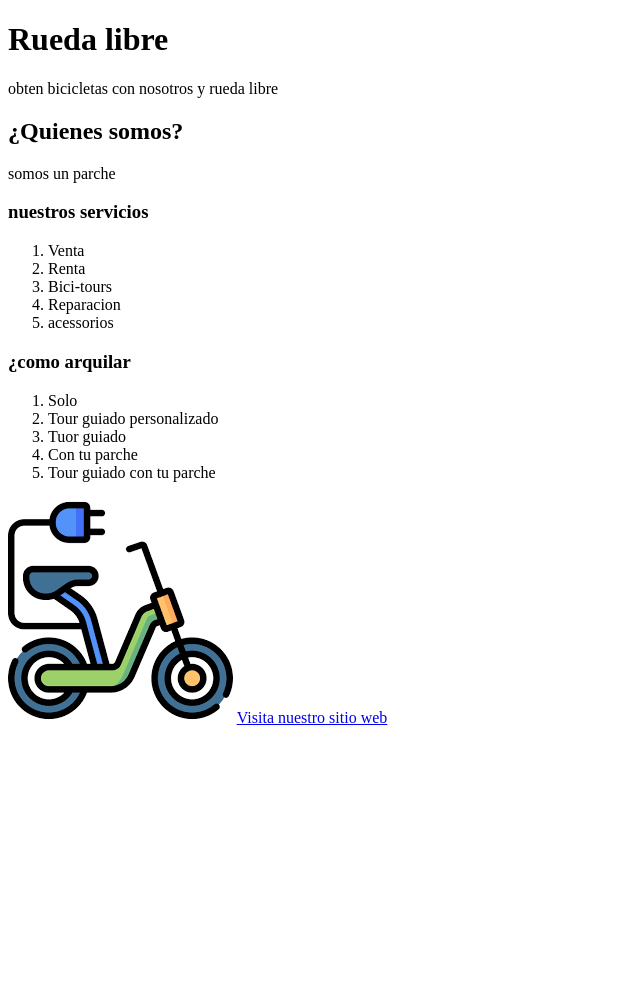
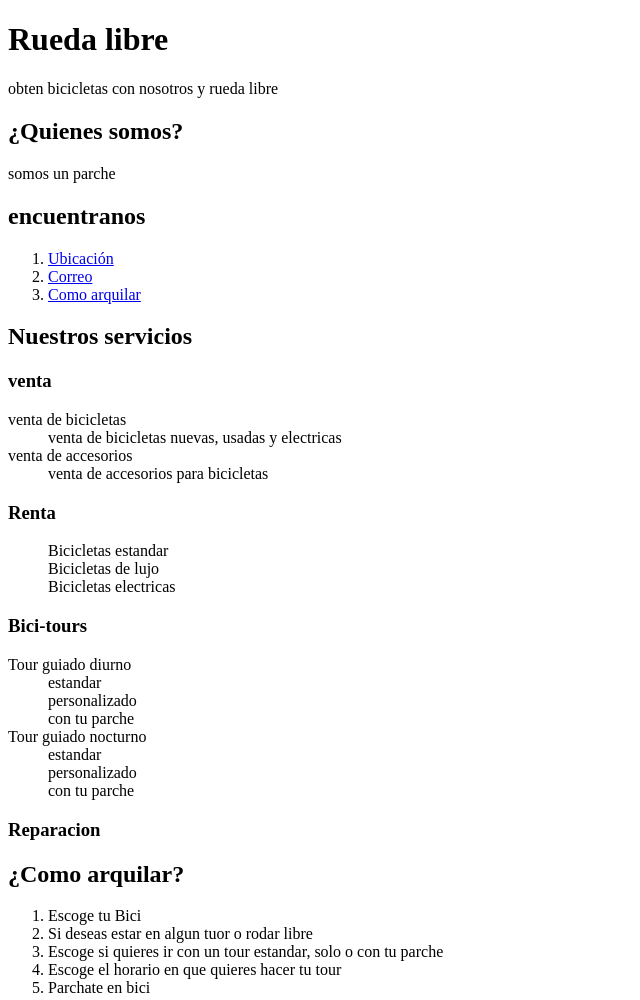
Before and after one commit to alanliantkd-max/rueda-libre, a plain HTML site: page index.html in a window 1280 px wide. Shown: the top 1000 px of the page, without its empty margins (0-640 px from the left). Before the commit the page ends 800 px from the top, so only its background shows below. Drawn offline with Linux system fonts and the light colour scheme.

Commit message:
termine el entregable 2

```diff
--- a/index.html
+++ b/index.html
@@ -11,24 +11,51 @@
     <p>obten bicicletas con nosotros y rueda libre</p>
     <h2>¿Quienes somos?</h2>
     <p>somos un parche</p>
-    <h3>nuestros servicios</h3>
+    <h2>encuentranos</h2>
     <ol>
-        <li>Venta</li>
-        <li>Renta</li>
-        <li>Bici-tours</li>
-        <li>Reparacion</li>
-        <li>acessorios</li>
+        <li> <a href="https://search.brave.com/search?q=bici+tour+medellin&source=chromeNewtab&view=full&map_src=c&bbox=-75.621%2C6.213%2C-75.576%2C6.258" target="_blank">Ubicación</a></li>
+        <li> <a href="https://mail.google.com/mail/u/0/#inbox" target="_blank">Correo</a></li>
+        <li> <a href="#arqular">Como arquilar</a></li>
     </ol>
-    <h3>¿como arquilar</h3>
+    <h2>Nuestros servicios</h2>
+    <h3>venta</h3>
+        <dl>
+            <dt>venta de bicicletas</dt>
+            <dd>venta de bicicletas nuevas, usadas y electricas</dd>
+            <dt>venta de accesorios</dt>
+            <dd>venta de accesorios para bicicletas</dd>
+        </dl>
+        <h3>Renta</h3>
+        <dl>
+            <dd>Bicicletas estandar</dd>
+            <dd>Bicicletas de lujo</dd>
+            <dd>Bicicletas electricas</dd>
+        </dl>
+        <h3>Bici-tours</h3>
+        <dl>
+            <dt>Tour guiado diurno</dt>
+            <dd>estandar</dd>
+            <dd>personalizado</dd>
+            <dd>con tu parche</dd>
+            <dt>Tour guiado nocturno</dt>
+            <dd>estandar</dd>
+            <dd>personalizado</dd>
+            <dd>con tu parche</dd>
+        </dl>
+        <h3>Reparacion</h3>
+
+    <h2 id="arqular">¿Como arquilar?</h2>
     <ol>
-        <li>Solo</li>
-        <li>Tour guiado personalizado</li>
-        <li>Tuor guiado</li>
-        <li>Con tu parche</li>
-        <li>Tour guiado con tu parche</li>
+        <li>Escoge tu Bici </li>
+        <li>Si deseas estar en algun tuor o rodar libre</li>
+        <li>Escoge si quieres ir con un tour estandar, solo o con tu parche
+        <li>Escoge el horario en que quieres hacer tu tour</li>
+        <li> Parchate en bici</li>
     </ol>
-
-<img src="img/logoruedalibre.png" alt="logo-rueda-libre">
+<img src="img/logoruedalibre.png" alt="logo-rueda-libre" width="200" height="200">
+<img src="img/ciclalojo.png" alt="cicla-lujo" width="200" height="200">
+<img src="img/ciclaelectrica.png" alt="cicla-electrica" width="200" height="200">
+<img src="img/ciclaestandar.png" alt="cicla-estandar" width="200" height="200">
 <a href="https://www.https://www.civitatis.com/es/medellin/tour-bicicleta-medellin/" target="_blank">Visita nuestro sitio web</a>
 </body>
 </html>
```
Also changed, not shown: img/ciclaelectrica.png (added), img/ciclaestandar.png (added), img/ciclalojo.png (added).
